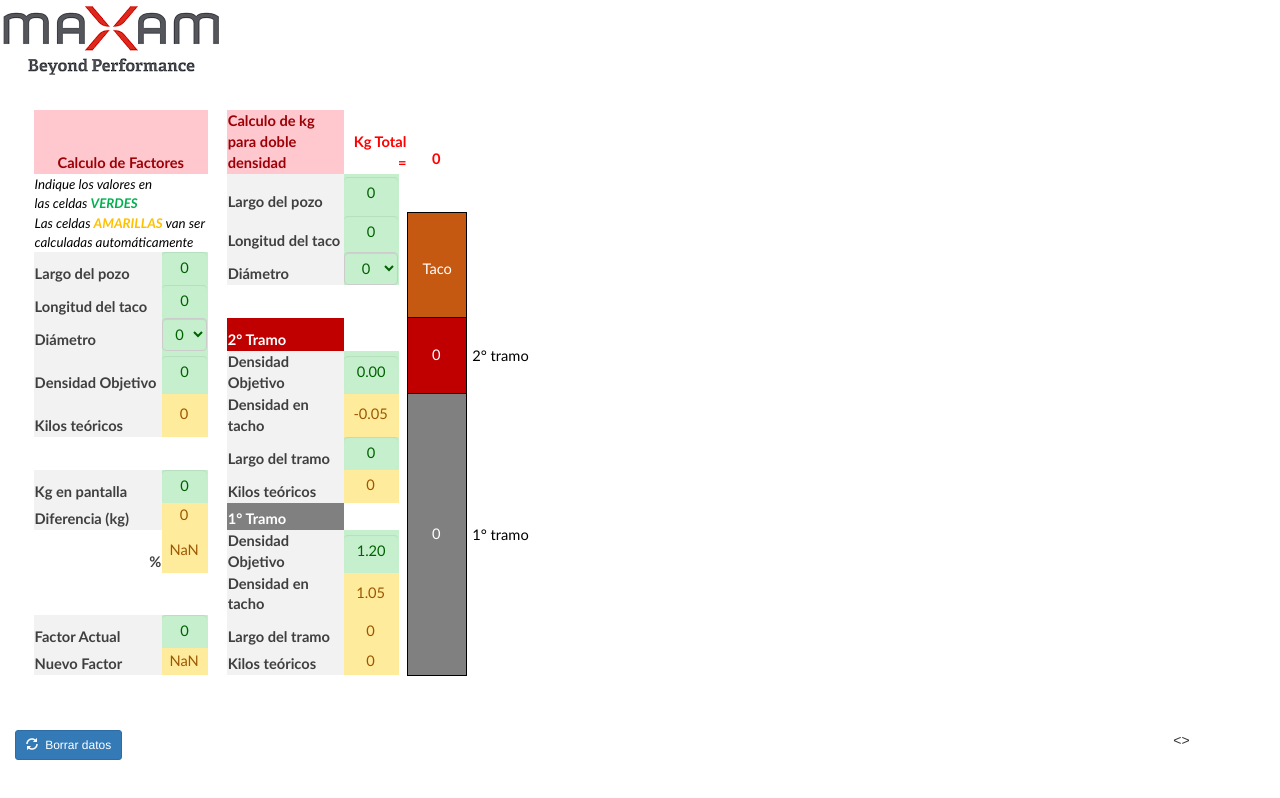
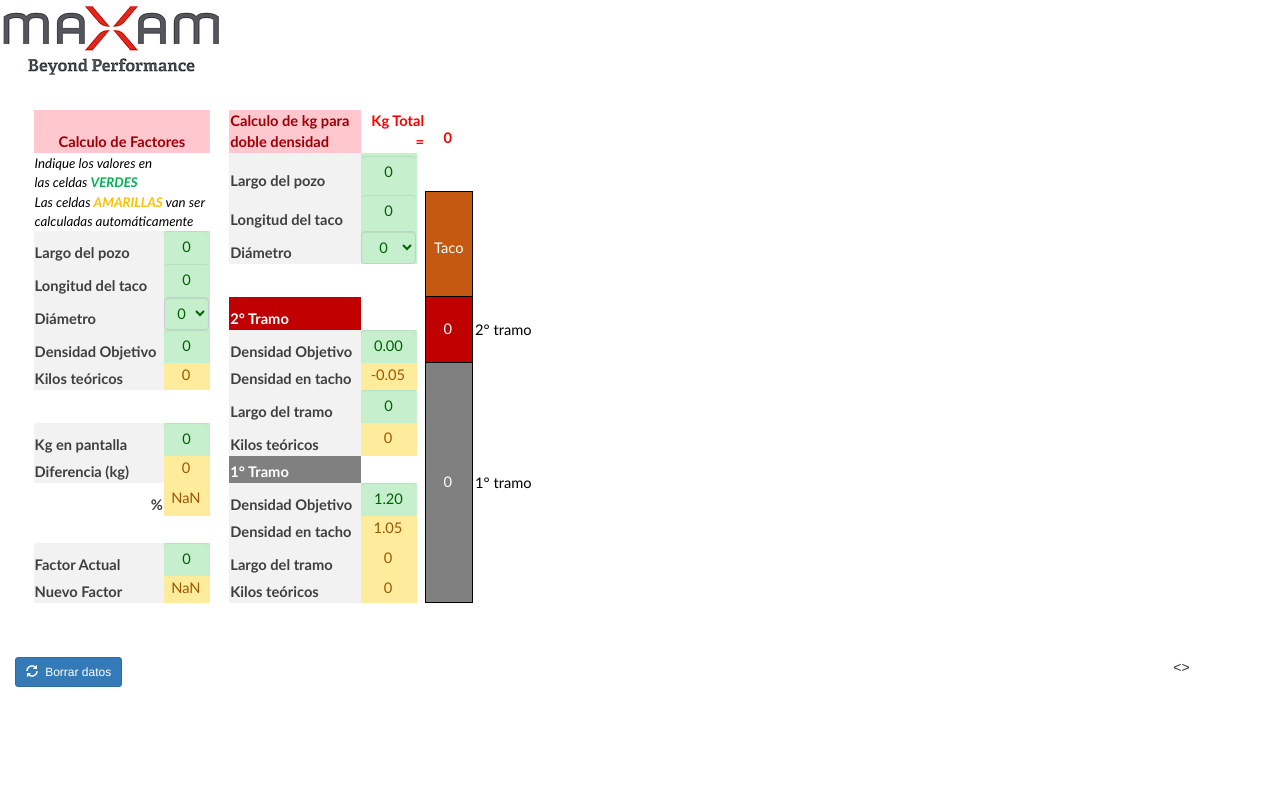
Before and after one commit to julianoffs/Maxam, a plain HTML site: page index.html in a window 1280 px wide. Drawn offline with Linux system fonts and the light colour scheme.

Commit message:
Update index.html

```diff
--- a/index.html
+++ b/index.html
@@ -26,11 +26,11 @@
 					<col width='500px; display: block'/>
 					<col width='250px; display: block'/>
 					<col width='100'/>
-					<col width='500px; display: block'/>
+					<col width='600px; display: block'/>
 					<col width='250px; display: block'/>
 					<col width='19'/>
-					<col width='250px; display: block'/>
-					<col width='250px; display: block'/>
+					<col width='150px; display: block'/>
+					<col width='200px; display: block'/>
                     <tr style='height:15pt;'>
 						<td class='ee100' style='height:15pt;' colspan = '2'>
 							Calculo
```
